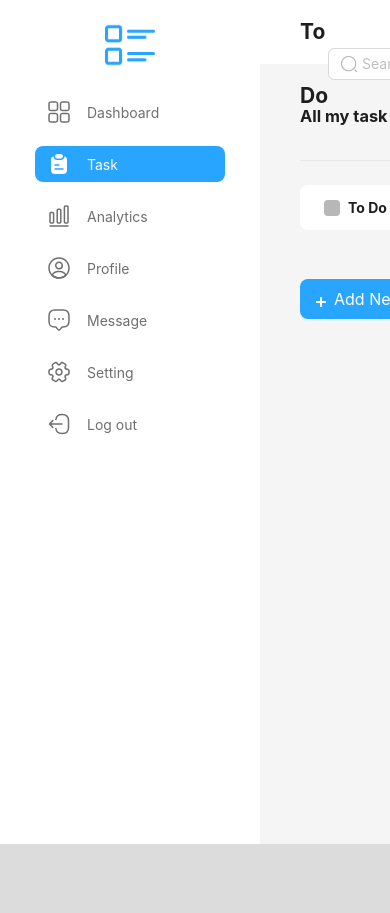
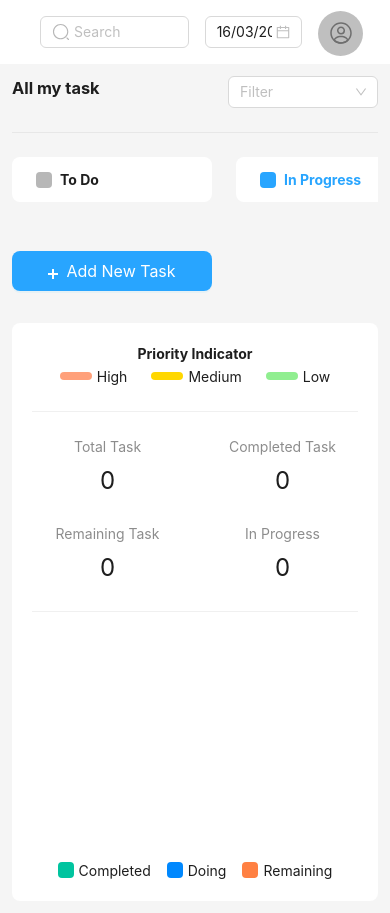
Before and after one commit to alamin-hossain-tech/to-do-app, a React (Vite) app: page / in a window 390 px wide. Before the commit the page ends 844 px from the top, so only its background shows below. Built offline with nearby package versions, Linux system fonts and the light colour scheme.

Commit message:
responsive complete

```diff
--- a/src/components/completed-column/CompletedColumn.jsx
+++ b/src/components/completed-column/CompletedColumn.jsx
@@ -10,7 +10,7 @@ const CompletedColumn = ({ query }) => {
     selectFilteredToDos(state, query)
   );
   return (
-    <div style={{ flex: 1 }}>
+    <div style={{ flex: 1, minWidth: "200px" }}>
       <Space direction="vertical" size={12} style={{ width: "100%" }}>
         <Flex
           align="center"
--- a/src/components/in-progress-column/InProgressColumn.jsx
+++ b/src/components/in-progress-column/InProgressColumn.jsx
@@ -10,7 +10,7 @@ const InProgressColumn = ({ query }) => {
   );
 
   return (
-    <div style={{ flex: 1 }}>
+    <div style={{ flex: 1, minWidth: "200px" }}>
       <Space direction="vertical" size={12} style={{ width: "100%" }}>
         <Flex
           align="center"
--- a/src/components/main-content/MainContent.jsx
+++ b/src/components/main-content/MainContent.jsx
@@ -1,16 +1,15 @@
-import { Col, Divider, Flex, List, Row, Select, Space, Statistic } from "antd";
-import CompletedColumn from "../completed-column/CompletedColumn";
-import InProgressColumn from "../in-progress-column/InProgressColumn";
-import ToDoColumn from "../todo-colum/ToDoColumn";
+import { Col, Divider, Flex, Row, Select, Space, Statistic } from "antd";
 import { useState } from "react";
 import { DragDropContext } from "react-beautiful-dnd";
-import { useSelector } from "react-redux";
-import { useDispatch } from "react-redux";
+import { useDispatch, useSelector } from "react-redux";
 import {
   mutateTask,
   selectFilteredToDos,
 } from "../../app/features/to-do/todo.slice";
+import CompletedColumn from "../completed-column/CompletedColumn";
+import InProgressColumn from "../in-progress-column/InProgressColumn";
 import StatsPieChart from "../stats-pie-chart/StatsPieChart";
+import ToDoColumn from "../todo-colum/ToDoColumn";
 
 const MainContent = () => {
   const [query, setQuery] = useState("all");
@@ -76,7 +75,7 @@ const MainContent = () => {
     }
   };
   return (
-    <Flex gap={"large"}>
+    <Flex gap={"large"} className="main-content-box">
       <div style={{ flex: 3, flexShrink: 0 }}>
         <Flex justify="space-between">
           <h3>All my task</h3>
@@ -99,7 +98,7 @@ const MainContent = () => {
           />
         </Flex>
         <Divider />
-        <Flex gap={"large"}>
+        <Flex gap={"large"} style={{ overflowX: "auto", paddingBottom: 8 }}>
           <DragDropContext onDragEnd={onDragEnd}>
             <ToDoColumn query={query} />
             <InProgressColumn query={query} />
@@ -189,9 +188,10 @@ const MainContent = () => {
             </Col>
           </Row>
           <Divider />
-          <div style={{ height: 200, textAlign: "center" }}>
+          <div style={{ height: "200px", textAlign: "center" }}>
             <StatsPieChart stats={stats} />
-            <Space size={24} style={{ marginTop: 24 }}>
+          </div>
+          <Flex justify="center" gap={"middle"} style={{ marginTop: 24 }}>
             <Flex align="center" gap={5}>
               <div
                 style={{
@@ -225,8 +225,7 @@ const MainContent = () => {
               ></div>
               <p>Remaining</p>
             </Flex>
-            </Space>
-          </div>
+          </Flex>
         </div>
       </div>
     </Flex>
--- a/src/components/stats-pie-chart/StatsPieChart.jsx
+++ b/src/components/stats-pie-chart/StatsPieChart.jsx
@@ -15,8 +15,8 @@ const StatsPieChart = ({ stats }) => {
   const COLORS = ["#00C49F", "#FF8042", "#0088FE"];
 
   return (
-    <ResponsiveContainer width="100%" height="100%">
-      <PieChart>
+    <ResponsiveContainer>
+      <PieChart height={200}>
         <Pie
           data={data}
           innerRadius={70}
--- a/src/components/todo-colum/ToDoColumn.jsx
+++ b/src/components/todo-colum/ToDoColumn.jsx
@@ -12,7 +12,7 @@ const ToDoColumn = forwardRef(({ query }, ref) => {
   const { toDos } = useSelector((state) => selectFilteredToDos(state, query));
 
   return (
-    <div ref={ref} style={{ flex: 1 }}>
+    <div ref={ref} style={{ flex: 1, minWidth: "200px" }}>
       <Space direction="vertical" size={12} style={{ width: "100%" }}>
         <Flex
           align="center"
--- a/src/index.css
+++ b/src/index.css
@@ -33,3 +33,9 @@ h6,
 p {
   margin: 0;
 }
+
+@media (max-width: 768px) {
+  .main-content-box {
+    flex-direction: column;
+  }
+}
--- a/src/layout/MainLayout.jsx
+++ b/src/layout/MainLayout.jsx
@@ -11,13 +11,20 @@ import SearchIcon from "../components/icons/search-icon";
 import dayjs from "dayjs";
 const { Header, Sider, Content } = Layout;
 
+const MainLayout = ({ children }) => {
+  const [selectedMenu, setSelectedMenu] = useState("Task");
+  const dateFormat = "DD/MM/YYYY";
+
+  const [breakOccur, setBreakOccur] = useState(false);
+
   const headerStyle = {
     paddingInline: "40px",
     height: 64,
     backgroundColor: "var(--white-color)",
   };
   const contentStyle = {
-  padding: "40px",
+    padding: breakOccur ? "12px" : "40px",
+    // overflowX: "scroll",
   };
   const siderStyle = {
     padding: "20px 35px",
@@ -41,14 +48,16 @@ const menuList = [
     { id: "item-7", name: "Log out", icon: <LogoutIcon /> },
   ];
 
-const MainLayout = ({ children }) => {
-  const [selectedMenu, setSelectedMenu] = useState("Task");
-  const dateFormat = "DD/MM/YYYY";
-
   return (
     <Layout style={layoutStyle}>
-      <Sider width="260px" style={siderStyle}>
-        <Image src="logo.png" width={"50px"} />
+      <Sider
+        width="260px"
+        breakpoint="sm"
+        // Set collapsedWidth to 0 to hide Sider on small devices
+        onBreakpoint={(broken) => setBreakOccur(!breakOccur)}
+        style={{ ...siderStyle, display: breakOccur ? "none" : "block" }}
+      >
+        <Image preview={false} src="logo.png" width={"50px"} />
         <Flex vertical gap={"middle"} style={{ marginTop: "24px" }}>
           {menuList.map((menuItem) => (
             <Flex
@@ -81,7 +90,9 @@ const MainLayout = ({ children }) => {
       <Layout>
         <Header style={headerStyle}>
           <Flex align="center" justify="space-between">
-            <h2>To Do</h2>
+            <h2 style={{ display: breakOccur ? "none" : "block" }}>
+              To Do Management App
+            </h2>
             <Flex gap={"middle"} align="center">
               <Input
                 size="medium"
```
Lines whose indentation alone changed are shown as unchanged.
